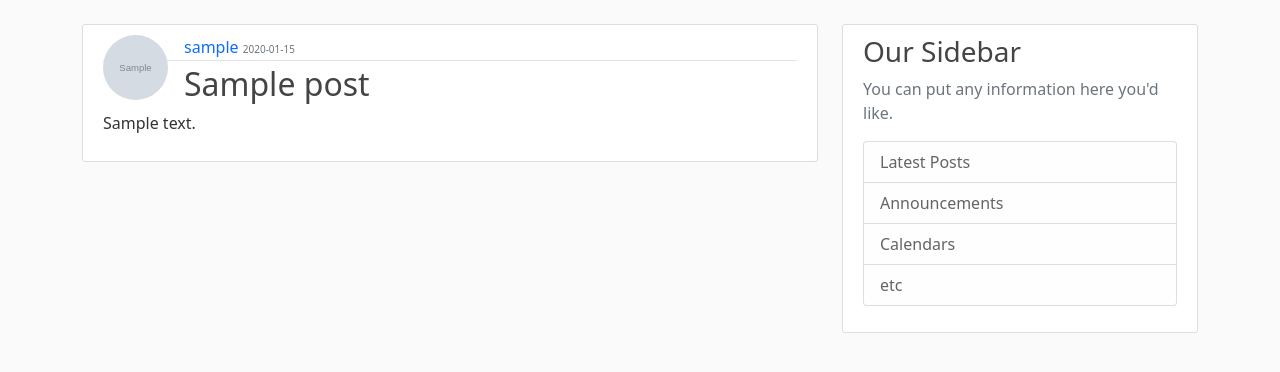
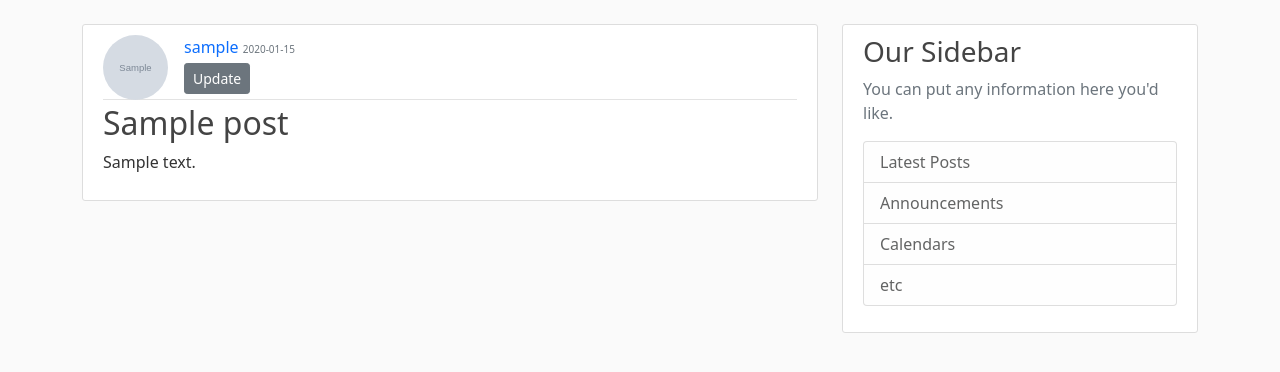
Before and after one commit to xplim/flaskblog-env, a Flask app: page /post/1 in a window 1280 px wide. Shown: the part 56-428 px from the top of the page. Run offline with Flask 2, Linux system fonts and the light colour scheme; a user stored in the database is signed in; tables that the repository leaves empty hold one stand-in row (values such as "Sample post"); grey boxes marked "Sample" are stand-in pictures.

Commit message:
Add feature to update post

```diff
--- a/flaskblog/application/routes.py
+++ b/flaskblog/application/routes.py
@@ -1,4 +1,4 @@
-from flask import flash, redirect, render_template, request, url_for
+from flask import abort, flash, redirect, render_template, request, url_for
 from flask_login import current_user, login_required, login_user, logout_user
 
 from application import app, bcrypt, db
@@ -124,7 +124,12 @@ def new_post():
         db.session.commit()
         flash("Your post has been updated!", "success")
         return redirect(url_for("home"))
-    return render_template("create_post.html", title="New Post", form=form)
+    return render_template(
+        "create_or_update_post.html",
+        title="New Post",
+        legend="New Post",
+        form=form,
+    )
 
 
 @app.route("/post/<int:post_id>")
@@ -136,3 +141,29 @@ def post(post_id):
         post=post,
         url_for_author_image=url_for_author_image,
     )
+
+
+@app.route("/post/<int:post_id>/update", methods=["GET", "POST"])
+@login_required
+def update_post(post_id):
+    post = Post.query.get_or_404(post_id)
+    if post.author != current_user:
+        abort(403)
+
+    form = PostForm()
+    if form.validate_on_submit():
+        post.title = form.title.data
+        post.content = form.content.data
+        db.session.commit()
+        flash("Your post has been updated!", "success")
+        return redirect(url_for("post", post_id=post.id))
+    elif request.method == "GET":
+        form.title.data = post.title
+        form.content.data = post.content
+
+    return render_template(
+        "create_or_update_post.html",
+        title="Update Post",
+        legend="Update Post",
+        form=form,
+    )
--- a/flaskblog/application/templates/create_post.html
+++ b/flaskblog/application/templates/create_or_update_post.html
@@ -6,7 +6,7 @@
       {{ form.hidden_tag() }}
 
       <fieldset class="mb-3">
-        <legend class="border-bottom mb-4">New Post</legend>
+        <legend class="border-bottom mb-4">{{ legend }}</legend>
 
         <div class="mb-3">
           {{ form.title.label(class="form-control-label") }}
--- a/flaskblog/application/templates/post.html
+++ b/flaskblog/application/templates/post.html
@@ -10,6 +10,11 @@
       <div class="article-metadata">
         <a class="mr-2" href="#">{{ post.author.username }}</a>
         <small class="text-muted">{{ post.date_posted.strftime('%Y-%m-%d') }}</small>
+        {% if post.author == current_user %}
+          <div>
+            <a class="btn btn-secondary btn-sm mt-1 mb-1" href="{{ url_for('update_post', post_id=post.id) }}">Update</a>
+          </div>
+        {% endif %}
       </div>
       <h2 class="article-title">{{ post.title }}</h2>
       <p class="article-content">{{ post.content }}</p>
```
